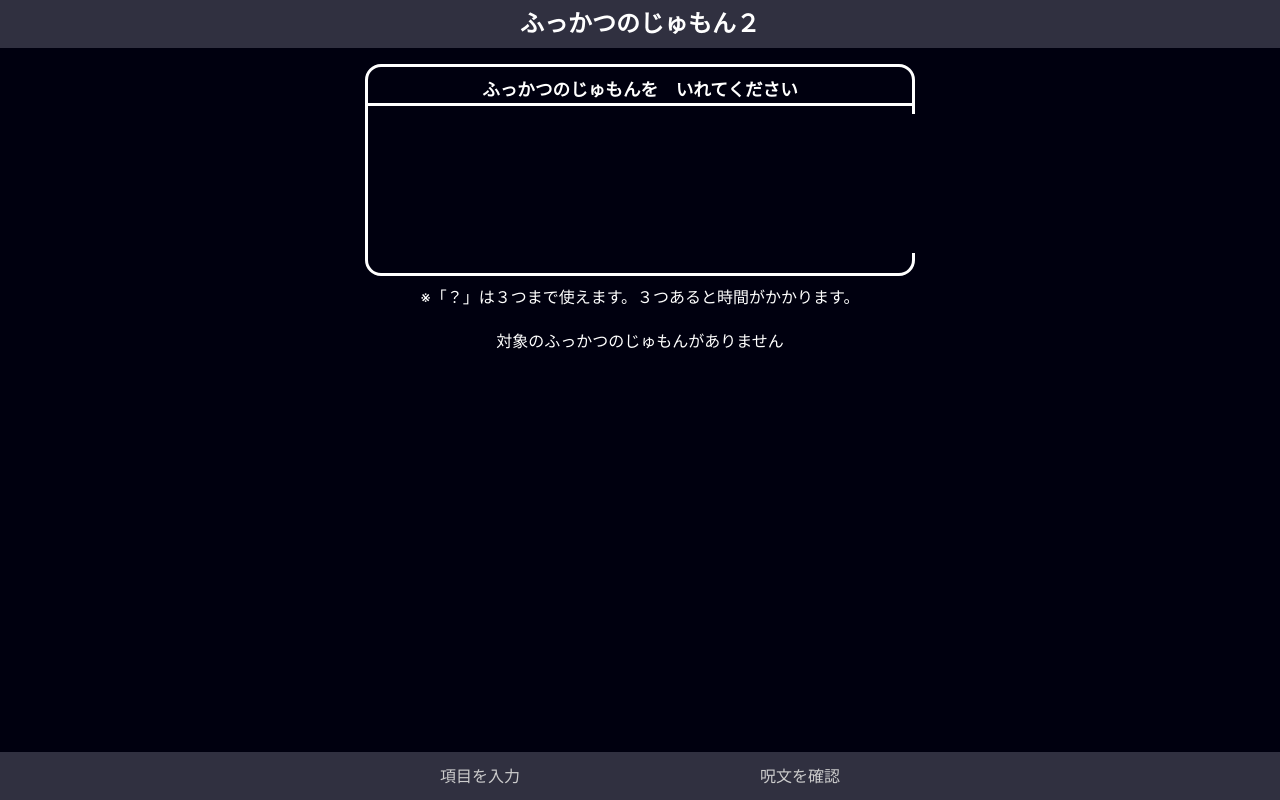
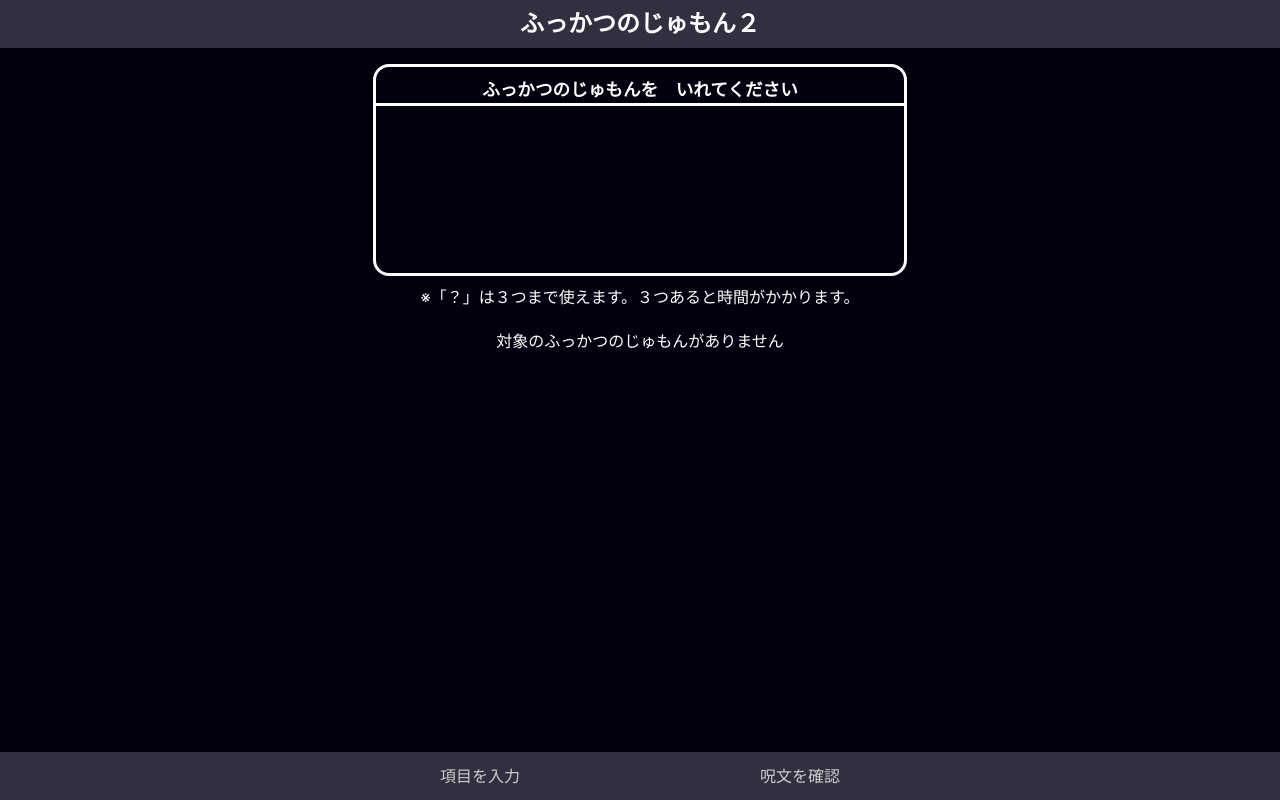
Before and after one commit to yoshi389111/dq2pswd, a React (Create React App) app: page / in a window 1280 px wide. Both pictures are taken after a click on the element "呪文を入力". Built offline with nearby package versions, Linux system fonts and the light colour scheme.

Commit message:
:lady_beetle: fix: change style

```diff
--- a/src/App.css
+++ b/src/App.css
@@ -80,7 +80,7 @@ input[type="number"] {
   border: 3px solid white;
   border-radius: 1em;
   padding-bottom: 1em;
-  margin: 1em 0 0.5em 0;
+  margin: 1em 0.5em 0.5em 0.5em;
 }
 
 .row-line {
@@ -127,7 +127,7 @@ input[type="number"] {
   outline: none;
   font-size: 1.5em;
   resize: none;
-  width: auto;
+  width: 95%;
 }
 
 .password-area:hover {
```
